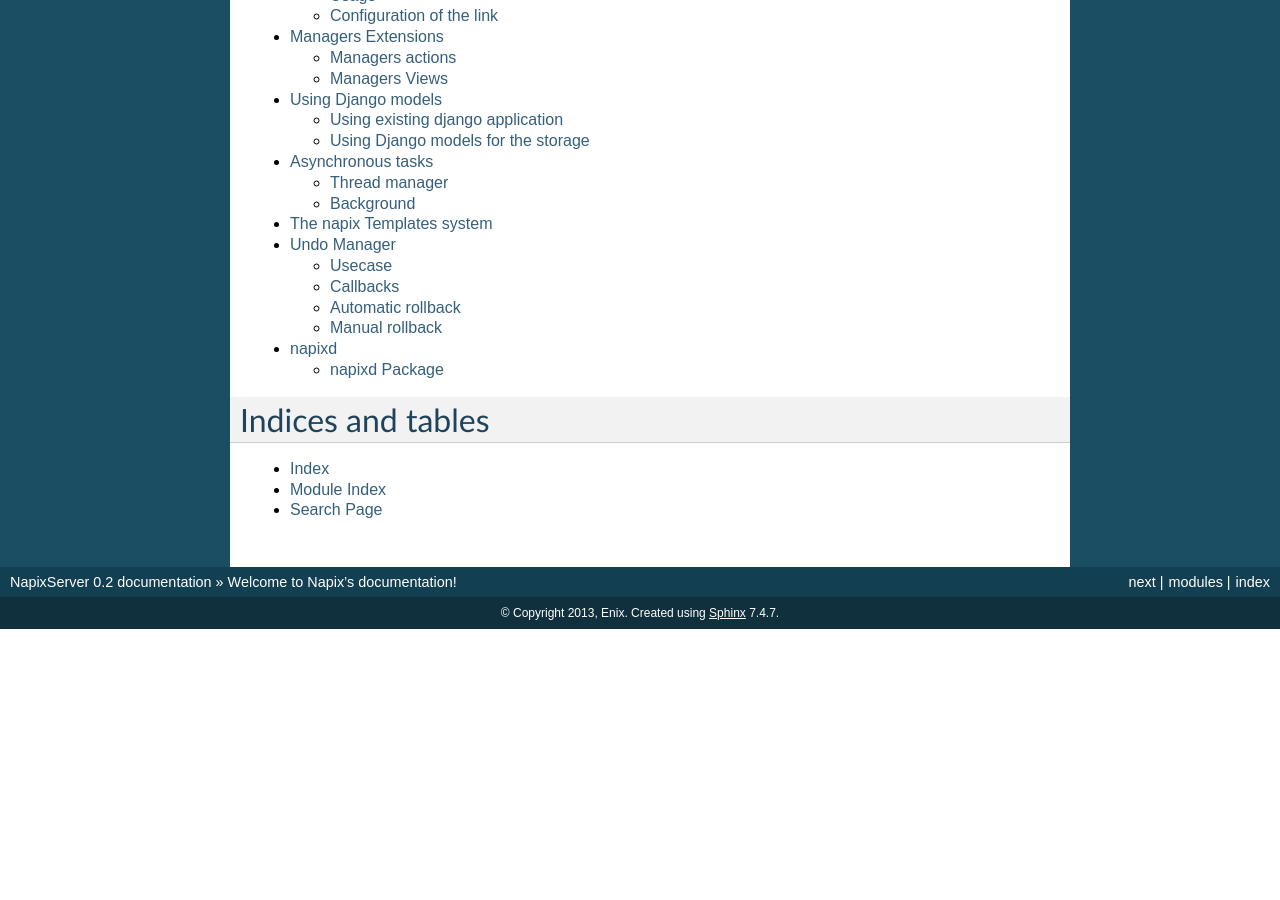
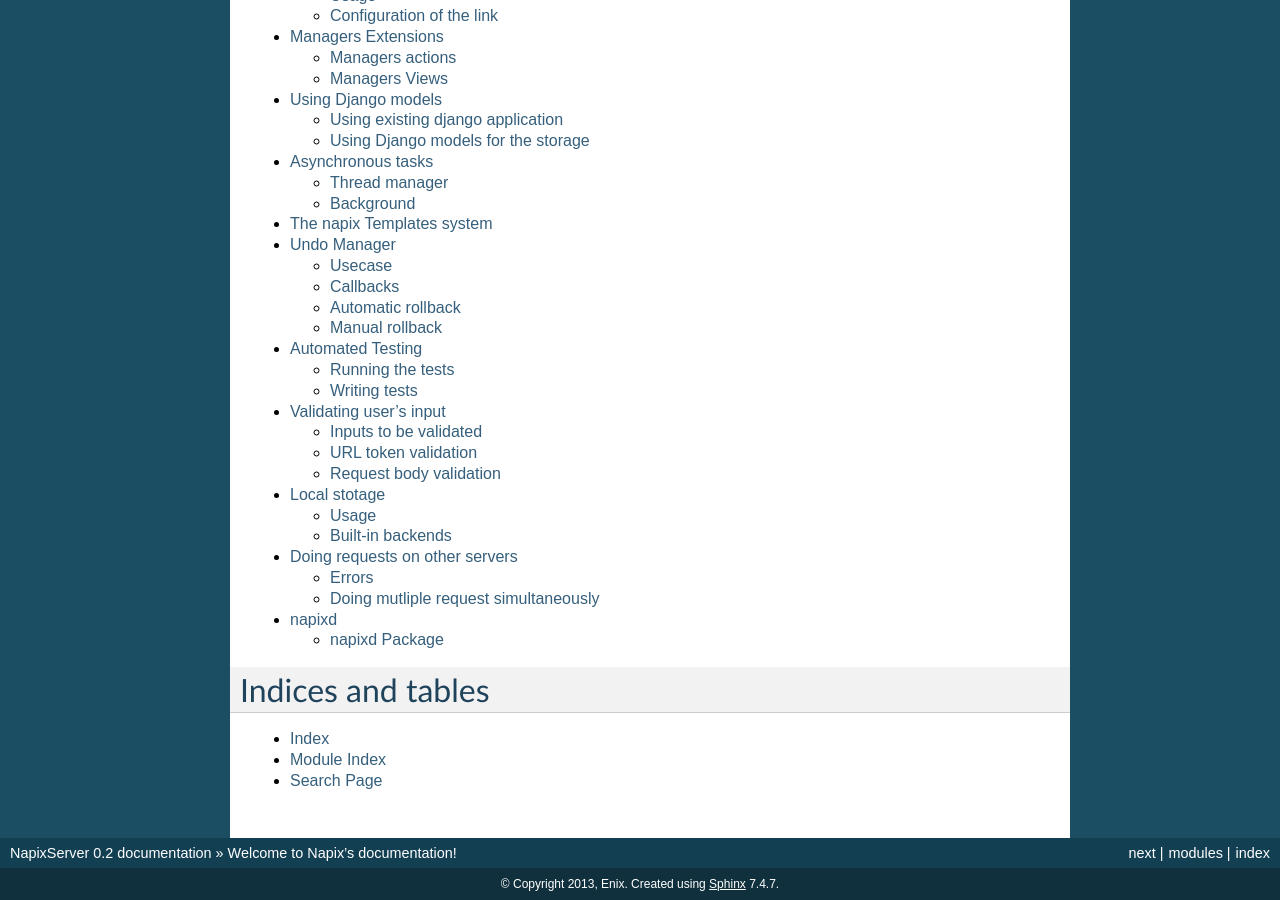
Before and after one commit to napix/NapixServer, a Sphinx documentation site: the page built from docs/index.rst, in a window 1280 px wide and 900 px high, scrolled down 871 px. Built offline with Sphinx 7.4.7, drawn with Linux system fonts in a browser that asks for light colours; before the commit the page ends 1500 px from its top, so only the background shows below that.

Commit message:
Fix the docs

```diff
--- a/docs/client.rst
+++ b/docs/client.rst
@@ -41,7 +41,7 @@ to the user making the query.
 The details are: the original network call in ``remote_call`` and the
 error response in the ``remote_error``.
 The error response may be a string of the error like ``"404 NOT FOUND" `10` not found``
-or a full exception detail like returned by the ::class:`~napixd.plugins.exceptions.ExceptionsCatcher`
+or a full exception detail like returned by the :class:`~napixd.plugins.exceptions.ExceptionsCatcher`
 of the remote server.
 
 An exception can bubble through multiple Napix servers.
--- a/docs/index.rst
+++ b/docs/index.rst
@@ -26,6 +26,10 @@ Contents:
     thread_manager
     templates
     undo
+    tests
+    validation
+    storage
+    client
     reference/modules
 
 
--- a/docs/tests.rst
+++ b/docs/tests.rst
@@ -15,7 +15,7 @@ The dependencies are defined in the :file:`test/requirements.txt`::
 
 The tests use :program:`nosetests` of the module :mod:`nose` to run::
 
-    (venv)$ pip install -r nose
+    (venv)$ pip install nose
     (venv)$ nosetests
 
 
```
